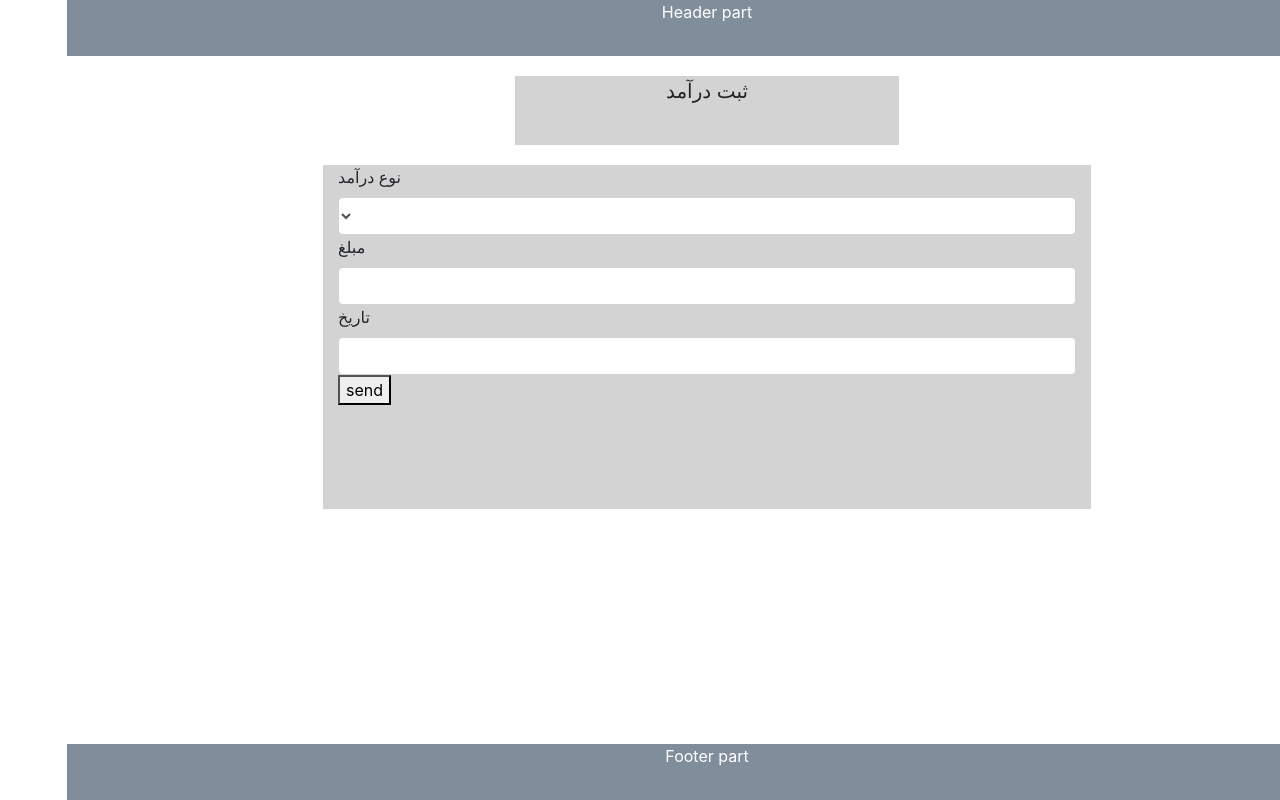
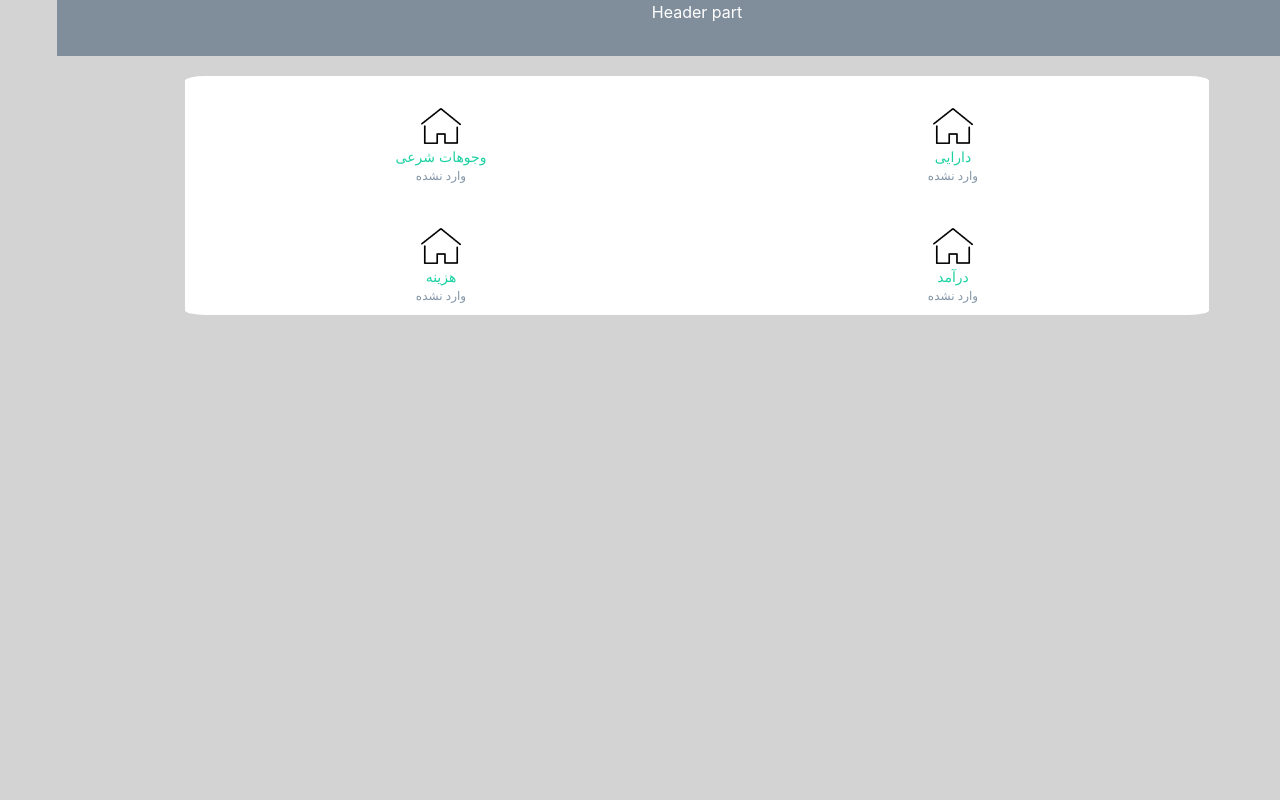
Before and after one commit to Mahsa-nvr/mobile-webapp, a React (Create React App) app: page / in a window 1280 px wide. Built offline with nearby package versions, Linux system fonts and the light colour scheme; no server answers.

Commit message:
first default page

```diff
--- a/package.json
+++ b/package.json
@@ -8,8 +8,10 @@
     "@testing-library/user-event": "^7.1.2",
     "axios": "^0.20.0",
     "bootstrap": "^4.5.2",
+    "chart.js": "^2.9.3",
     "react": "^16.13.1",
     "react-bootstrap": "^1.3.0",
+    "react-chartjs-2": "^2.10.0",
     "react-dom": "^16.13.1",
     "react-scripts": "3.4.3"
   },
--- a/src/App.css
+++ b/src/App.css
@@ -1,3 +1,7 @@
+
+body {
+  background-color: lightgray;
+}
 .app {
   margin:0;
   padding:0;
--- a/src/App.js
+++ b/src/App.js
@@ -1,12 +1,16 @@
 import React from 'react';
 import 'bootstrap/dist/css/bootstrap.css';
 import './App.css';
-import Setincome from './veiw/Setincome';
+
+//components
+// import Setincome from './veiw/Setincome/Setincome';
+import Defaultpage from './veiw/Default/Defaultpage';
 
 function App() {
   return (
     <div className = "app">
-       <Setincome />
+       {/* <Setincome /> */}
+       <Defaultpage />
     </div>
   );
 }
--- a/src/components/Contents/Income/Income.js
+++ b/src/components/Contents/Income/Income.js
@@ -1,5 +1,5 @@
 import React from 'react';
-import axios from 'axios';
+// import axios from 'axios';
 import { HandleChange } from './../../../share/Utility';
 
 import './Income.css';
@@ -11,35 +11,37 @@ class Income extends React.Component {
        dateInput: ""
     }
 
-    componentDidMount() {
-       axios({
-        method: 'POST',
-        url: 'https://192.168.22.48/ipfm/frontend/web/index.php/expenditures/create',
-        body:{
-           amount:1
-        },
-        headers: {
-            'Access-Control-Allow-Origin': '*',
-            'Content-Type': 'multipart/form-data'
-        }
-       }).then(res => console.log(res)
-       ).then(err => console.log(err))
-    }
+    // componentDidMount() {
+    //    axios({
+    //     method: 'POST',
+    //     url: 'https://192.168.22.48/ipfm/frontend/web/index.php/expenditures/create',
+    //     body:{
+    //        amount:1
+    //     },
+    //     headers: {
+    //         'Access-Control-Allow-Origin': '*',
+    //         'Content-Type': 'multipart/form-data'
+    //     }
+    //    }).then(res => console.log(res)
+    //    ).then(err => console.log(err))
+    // }
 
 
 
-    send = () => {
-        console.log(this.state.selectInput , this.state.numInput, this.state.dateInput)
+    handleSubmit = (e) => {
+        e.preventDefault()
+        console.log(this.state)
     }
 
     render() {
+        const {selectInput, numInput, dateInput } = this.state
         return (
             <div className="incomee">
                      <div className="col">
-                         <form>
+                         <form onSubmit={this.handleSubmit}>
                          <div className="form-group">
                             <label >نوع درآمد</label>
-                               <select className="form-control" id="selectInput" name="selectInput" value={this.state.selectInput} onChange={(e) => HandleChange.call(this, e)}>
+                               <select className="form-control" id="selectInput" name="selectInput" value={selectInput} onChange={(e) => HandleChange.call(this, e)}>
                                    <option> </option>
                                   <option>هدیه</option>
                                   <option>درآمد</option>
@@ -47,12 +49,12 @@ class Income extends React.Component {
                                </select>
 
                                <label htmlFor="">مبلغ</label>
-                               <input type="number" className="form-control" id="numInput"  name="numInput" value={this.state.numInput} onChange={(e) => HandleChange.call(this, e)}/>
+                               <input type="number" className="form-control" id="numInput"  name="numInput" value={numInput} onChange={(e) => HandleChange.call(this, e)}/>
 
                                <label htmlFor="">تاریخ</label>
-                               <input type="text" className="form-control" id="dateInput" name="dateInput" value={this.state.dateInput} onChange={(e) => HandleChange.call(this, e)}/>
+                               <input type="text" className="form-control" id="dateInput" name="dateInput" value={dateInput} onChange={(e) => HandleChange.call(this, e)}/>
 
-                                 <button onClick={this.send}>send</button>
+                                 <button type="submit">send</button>
                              </div>
                          </form>
                      </div>
--- /dev/null
+++ b/src/components/Maincards/Maincards.css
@@ -0,0 +1,25 @@
+.maincards {
+    margin: 20px auto;
+    width: 80%;
+    border-radius: 2%;
+    background-color: white;
+}
+
+.col_part {
+    margin: 2% 2% auto;
+    padding: 10px;
+    text-align: center;
+}
+
+.card_part {
+    text-align: center;
+}
+
+.text_card {
+    font-size: 14px;
+    color: #1dd1a1;
+}
+.status_card {
+    font-size: 12px;
+    color: #8395a7;
+}
--- /dev/null
+++ b/src/components/Maincards/Maincards.js
@@ -0,0 +1,50 @@
+import React from 'react';
+import testicon from './../../assets/icons/shelter.png'
+import './Maincards.css';
+
+
+class Maincards extends React.Component {
+    render() {
+        return (
+            <div className="maincards">
+                <div className="container">
+                    <div className="row">
+                        <div className="col col_part">
+                           <div className="card_part">
+                               <img src={testicon} height="40"  alt=""/>
+                               <div className="text_card">دارایی</div>
+                               <div className="status_card">وارد نشده</div>
+                           </div>
+                        </div>
+                        <div className="col col_part">
+                           <div className="card_part">
+                               <img src={testicon}  height="40" alt=""/>
+                               <div className="text_card">وجوهات شرعی</div>
+                               <div className="status_card">وارد نشده</div>
+                           </div>
+                        </div>
+                    </div>
+                    <div className="row">
+                        <div className="col col_part">
+                            <div className="card_part">
+                               <img src={testicon}  height="40" alt=""/>
+                               <div className="text_card">درآمد</div>
+                               <div className="status_card">وارد نشده</div>
+                           </div>
+                        </div>
+                        <div className="col col_part">
+                           <div className="card_part">
+                               <img src={testicon}  height="40" alt=""/>
+                               <div className="text_card">هزینه</div>
+                               <div className="status_card">وارد نشده</div>
+                            </div>
+                        </div>
+                    </div>
+                </div>
+
+            </div>
+        )
+    }
+}
+
+export default Maincards;
--- /dev/null
+++ b/src/veiw/Default/Default.css
@@ -0,0 +1,5 @@
+.defaultt {
+    height: 100vh;
+    display: flex;
+    flex-direction: column;
+}
--- /dev/null
+++ b/src/veiw/Default/Defaultpage.js
@@ -0,0 +1,20 @@
+import React from 'react';
+import './Default.css'
+//components
+import Header from './../../components/Header/Header';
+import Maincards from './../../components/Maincards/Maincards';
+
+
+class Deafultpage extends React.Component {
+    render() {
+        return (
+            <div className="defaultt">
+                <Header />
+                <Maincards />
+
+            </div>
+        )
+    }
+}
+
+export default Deafultpage;
--- a/src/veiw/Setincome.js
+++ b/src/veiw/Setincome/Setincome.js
@@ -2,9 +2,9 @@ import React from 'react';
 import './income.css';
 
 //components
-import Footer from './../components/Footer/Footer';
-import Header from './../components/Header/Header';
-import Main from './../components/Main/Main';
+import Footer from './../../components/Footer/Footer';
+import Header from './../../components/Header/Header';
+import Main from './../../components/Main/Main';
 
 
 class Setincome extends React.Component {
```
Also changed, not shown: src/assets/icons/shelter.png (added), src/veiw/Setincome/income.css (renamed from src/veiw/income.css), 1 other file (tests, documents, lock files or other folders).
